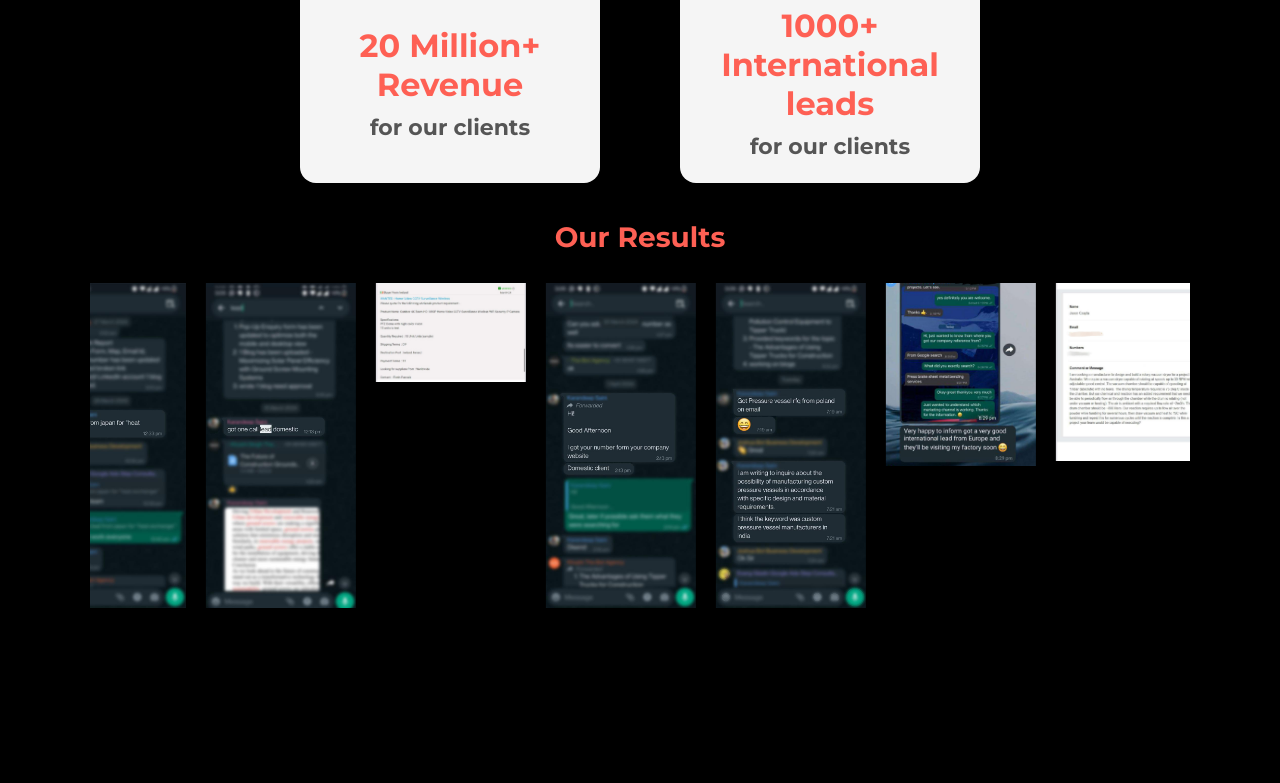
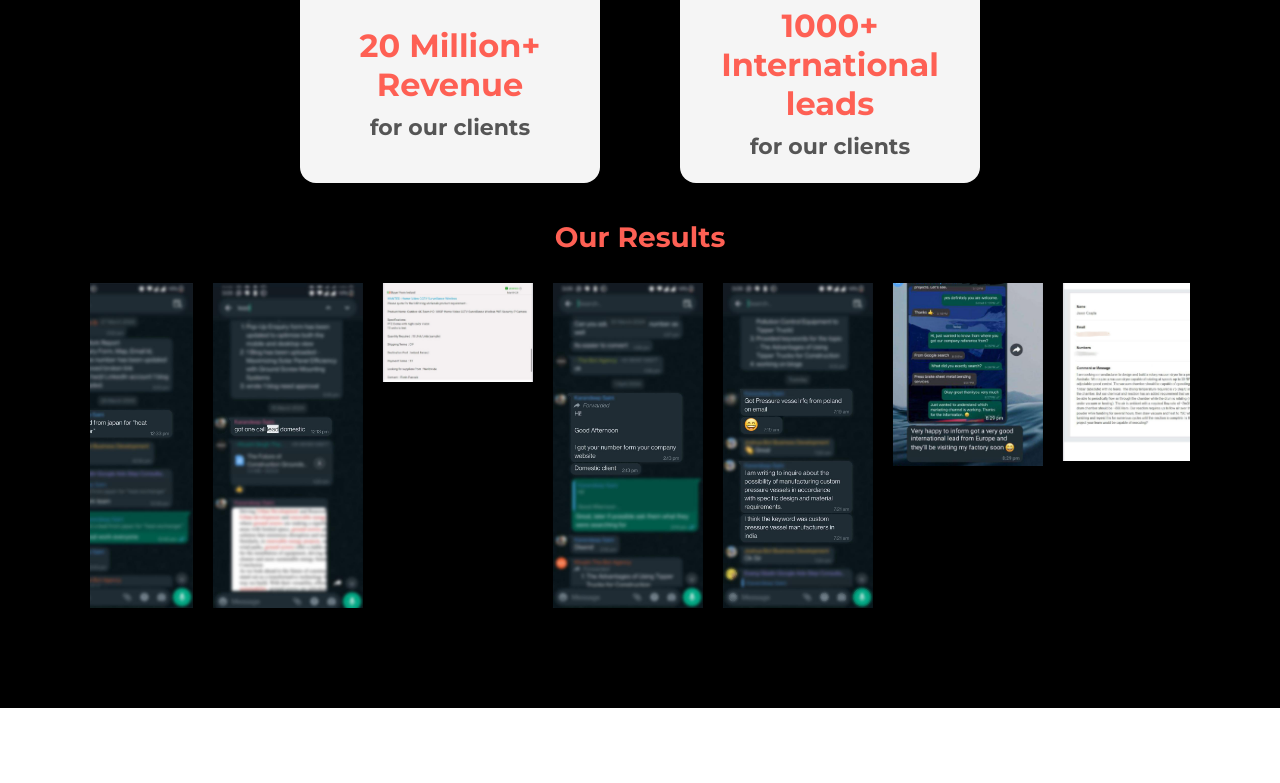
Before and after one commit to aditipatil0315/seo_landing_pg, a React (Vite) app: page / in a window 1280 px wide. Shown: the part 892-1675 px from the top of the page. Built offline with nearby package versions, Linux system fonts and the light colour scheme.

Commit message:
scroll animation added

```diff
--- a/src/components/Section1/Section1.css
+++ b/src/components/Section1/Section1.css
@@ -3,7 +3,7 @@
 .section1 {
   background-color: black;
   color: whitesmoke;
-    height: 230vh;
+    height: 200vh;
     width: 100%;
     padding: 0px 90px;
   }
```
